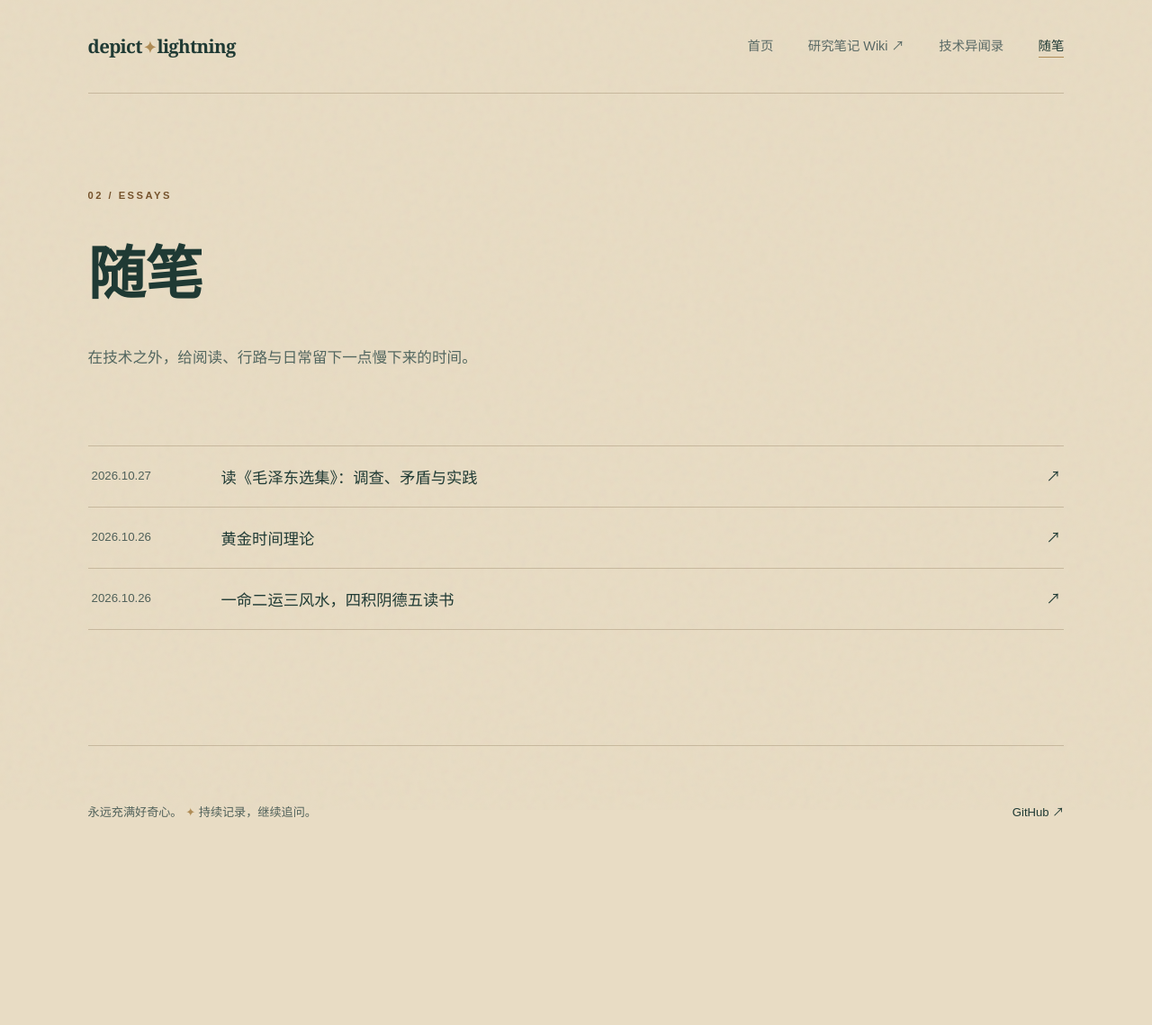
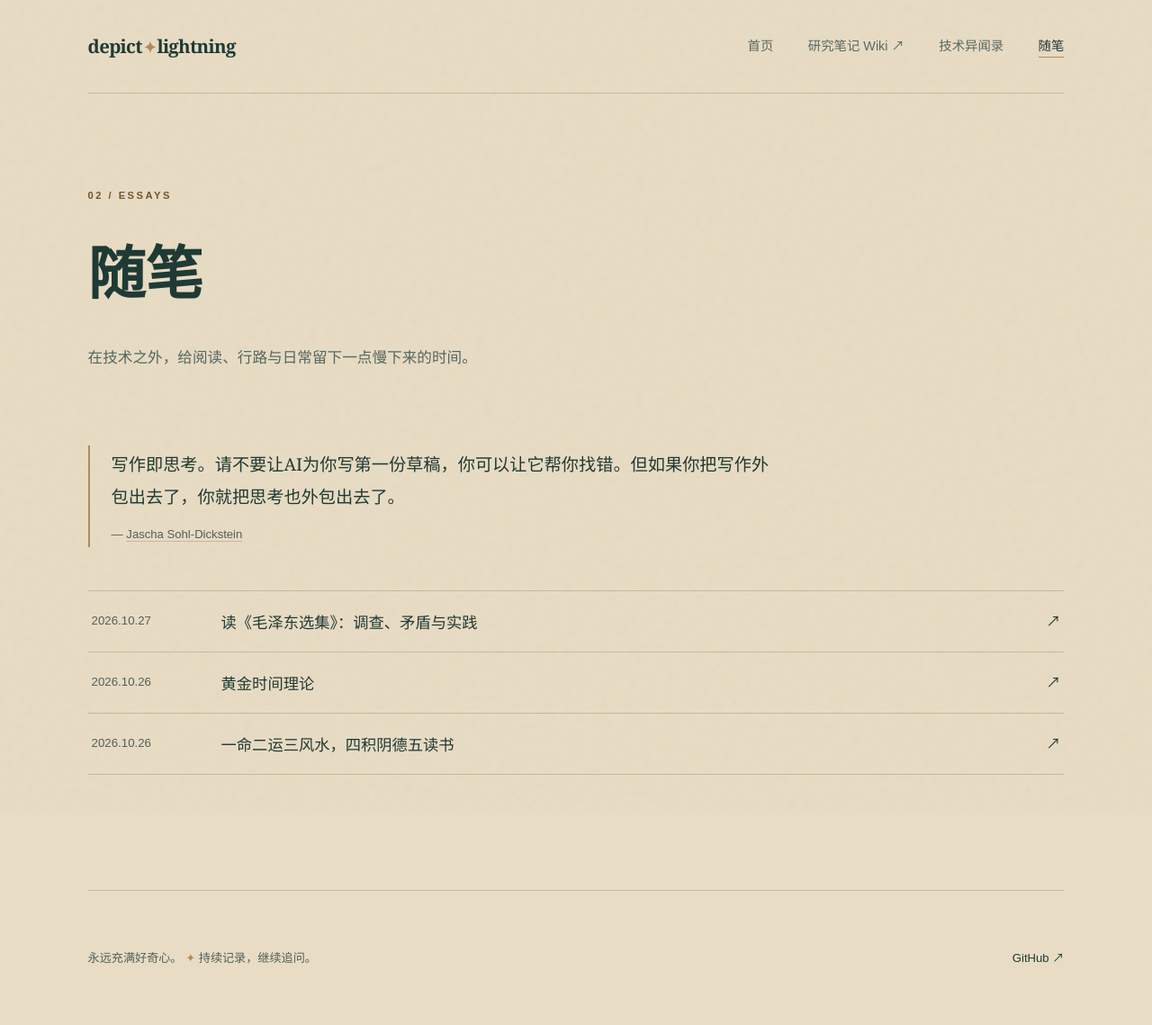
Before and after one commit to depictlightning/depictlightning.github.io, a Jekyll site: the page built from essays.html, in a window 1280 px wide. Shown: the whole page at 90% size. Built offline with Jekyll 4.4.1, drawn with Linux system fonts in a browser that asks for light colours; before the commit the page ends 978 px from its top, so only the background shows below that.

Commit message:
Add writing epigraph to essays page

```diff
--- a/assets/style.css
+++ b/assets/style.css
@@ -41,6 +41,11 @@ h1, h2, h3 { font-family: var(--serif); font-weight: 600; }
 .archive-heading h1 { margin: 1.4rem 0; font-size: clamp(2.7rem, 5vw, 4.4rem); }
 .archive-heading > p:last-child { color: #536760; font-size: 1.04rem; line-height: 2; }
 .archive-list { margin: 0 0 8rem; }
+.essay-epigraph { max-width: 760px; margin: 0 0 3rem; padding: .2rem 0 .2rem 1.5rem; border-left: 2px solid var(--gold); color: var(--ink); }
+.essay-epigraph p { margin: 0 0 .8rem; font: 1.2rem/1.9 var(--serif); }
+.essay-epigraph footer { color: var(--muted); font: .82rem/1.6 var(--sans); }
+.essay-epigraph cite { font-style: normal; }
+.essay-epigraph a { border-bottom: 1px solid var(--line); }
 /* 意象模块：技术异闻录的错位档案线与缓慢浮尘，仅装饰页眉留白。 */
 .oddities-archive .archive-heading { position: relative; isolation: isolate; }
 .oddities-archive .archive-heading::before { content: ''; position: absolute; z-index: -1; pointer-events: none; inset: 2.6rem -1rem 1rem; border-left: 1px solid #b08d5738; background: linear-gradient(90deg, #b08d5710, transparent 65%); transform: rotate(-.7deg); }
--- a/essays.html
+++ b/essays.html
@@ -8,6 +8,10 @@ permalink: /essays/
   <h1>随笔</h1>
   <p>在技术之外，给阅读、行路与日常留下一点慢下来的时间。</p>
 </header>
+<blockquote class="essay-epigraph" cite="https://cbmm.mit.edu/video/advice-young-investigator-first-and-last-days-anthropocene">
+  <p>写作即思考。请不要让AI为你写第一份草稿，你可以让它帮你找错。但如果你把写作外包出去了，你就把思考也外包出去了。</p>
+  <footer>— <cite><a href="https://cbmm.mit.edu/video/advice-young-investigator-first-and-last-days-anthropocene">Jascha Sohl-Dickstein</a></cite></footer>
+</blockquote>
 {% assign essay_posts = site.categories.essay %}
 {% if essay_posts.size > 0 %}
   <div class="entry-list archive-list">
```
